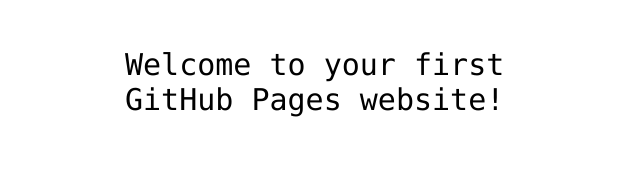
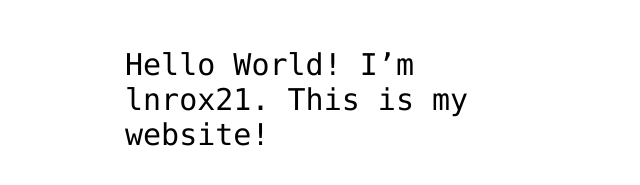
Before and after one commit to lnrox21/hello-world, a plain HTML site: page index.html in a window 1280 px wide. Shown: the part 341-526 px from the top of the page, without its empty margins (315-955 px from the left). Drawn offline with Linux system fonts and the light colour scheme.

Commit message:
Update index.html
Add my introduction.

```diff
--- a/index.html
+++ b/index.html
@@ -12,7 +12,7 @@
 <img src="https://octodex.github.com/images/daftpunktocat-thomas.gif" id="octocat" alt="octocat-gif" />
 
 <!-- Change this code here by copy and pasting your template on line 15 -->
-<p>Welcome to your first GitHub Pages website!</p>
+<p>Hello World! I’m lnrox21. This is my website!</p>
 
 </body>
 </html>
```
